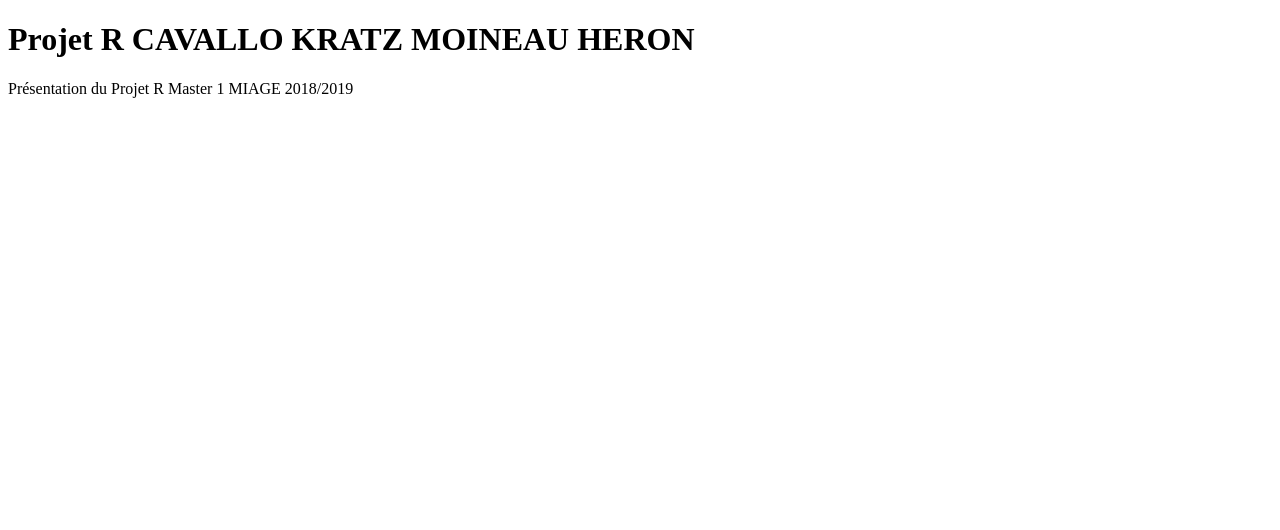
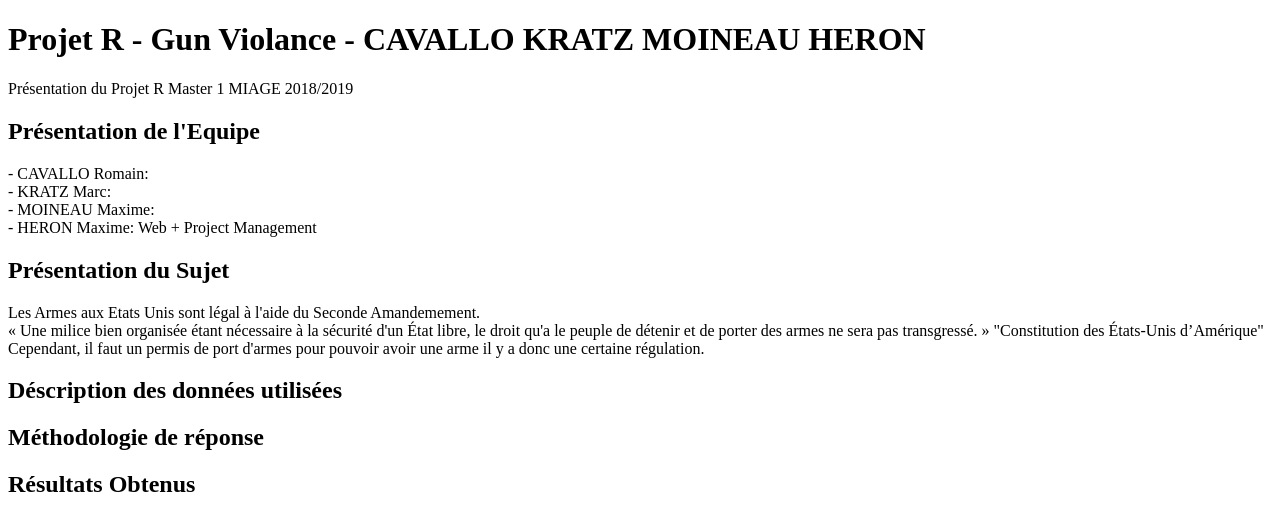
Before and after one commit to lormax83/Projet-R, a plain HTML site: page web/index.html in a window 1280 px wide. Drawn offline with Linux system fonts and the light colour scheme.

Commit message:
WEB #1
Structuration  page + début présentation projet

```diff
--- a/web/index.html
+++ b/web/index.html
@@ -8,7 +8,35 @@
     <title>Gun Violance Project R</title>
 </head>
 <body>
-    <h1>Projet R  CAVALLO KRATZ MOINEAU HERON</h1>
+    <h1>Projet R  - Gun Violance - CAVALLO KRATZ MOINEAU HERON</h1>
     <p>Présentation du Projet R Master 1 MIAGE 2018/2019</p>
+
+    <h2>Présentation de l'Equipe</h2>
+    <p>
+        - CAVALLO Romain: <br>
+        - KRATZ Marc: <br>
+        - MOINEAU Maxime: <br>
+        - HERON Maxime: Web + Project Management <br>
+    </p>
+    <h2>Présentation du Sujet</h2>
+    <p>
+        Les Armes aux Etats Unis sont légal à l'aide du Seconde Amandemement.<br>
+        « Une milice bien organisée étant nécessaire à la sécurité d'un État libre, le droit qu'a le peuple de détenir et de porter des armes ne sera pas transgressé. » "Constitution des États-Unis d’Amérique" <br>
+        Cependant, il faut un permis de port d'armes pour pouvoir avoir une arme il y a donc une certaine régulation.
+    </p>
+    <h2>Déscription des données utilisées</h2>
+    <p>
+
+    </p>
+    <h2>Méthodologie de réponse</h2>
+    <p>
+
+    </p>
+    <h2>Résultats Obtenus</h2>
+    <p>
+
+    </p>
+
+
 </body>
 </html>
```
